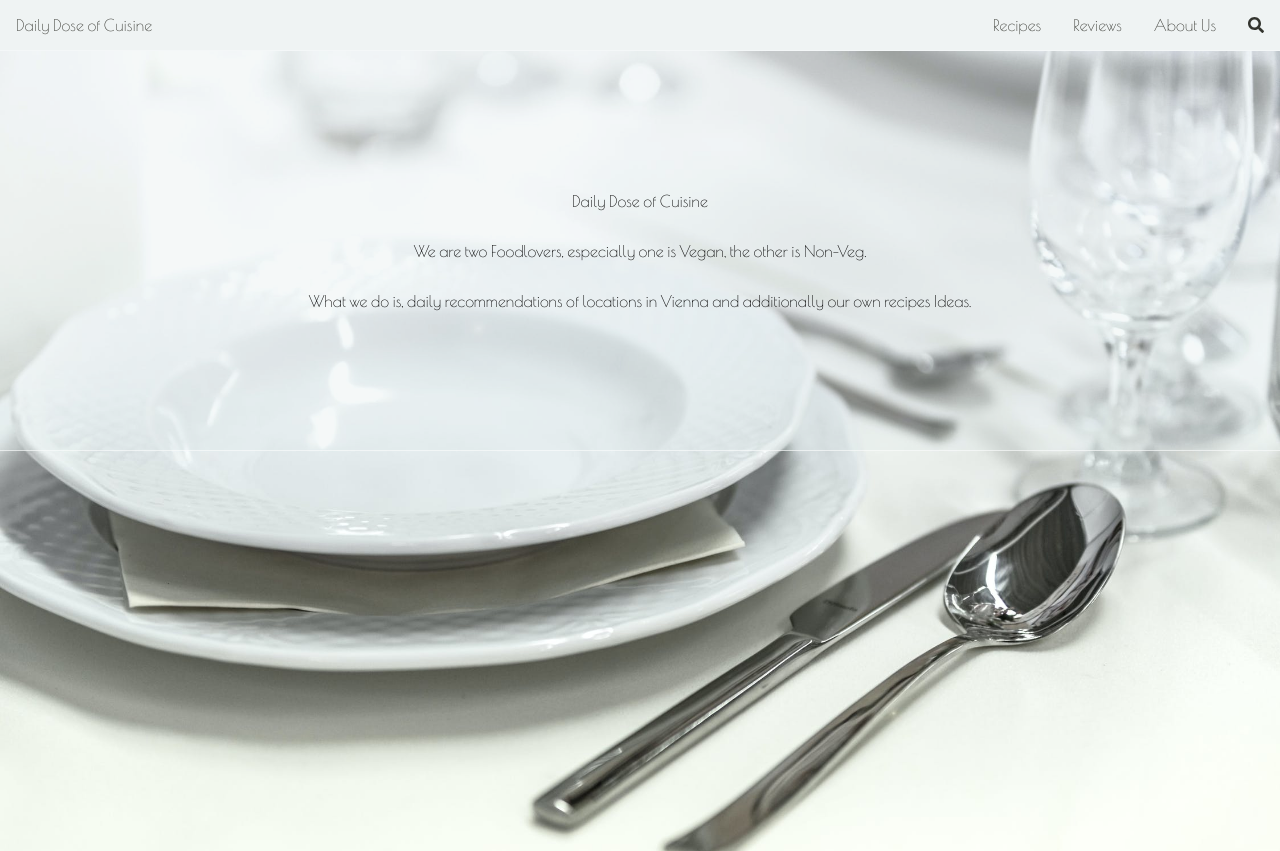
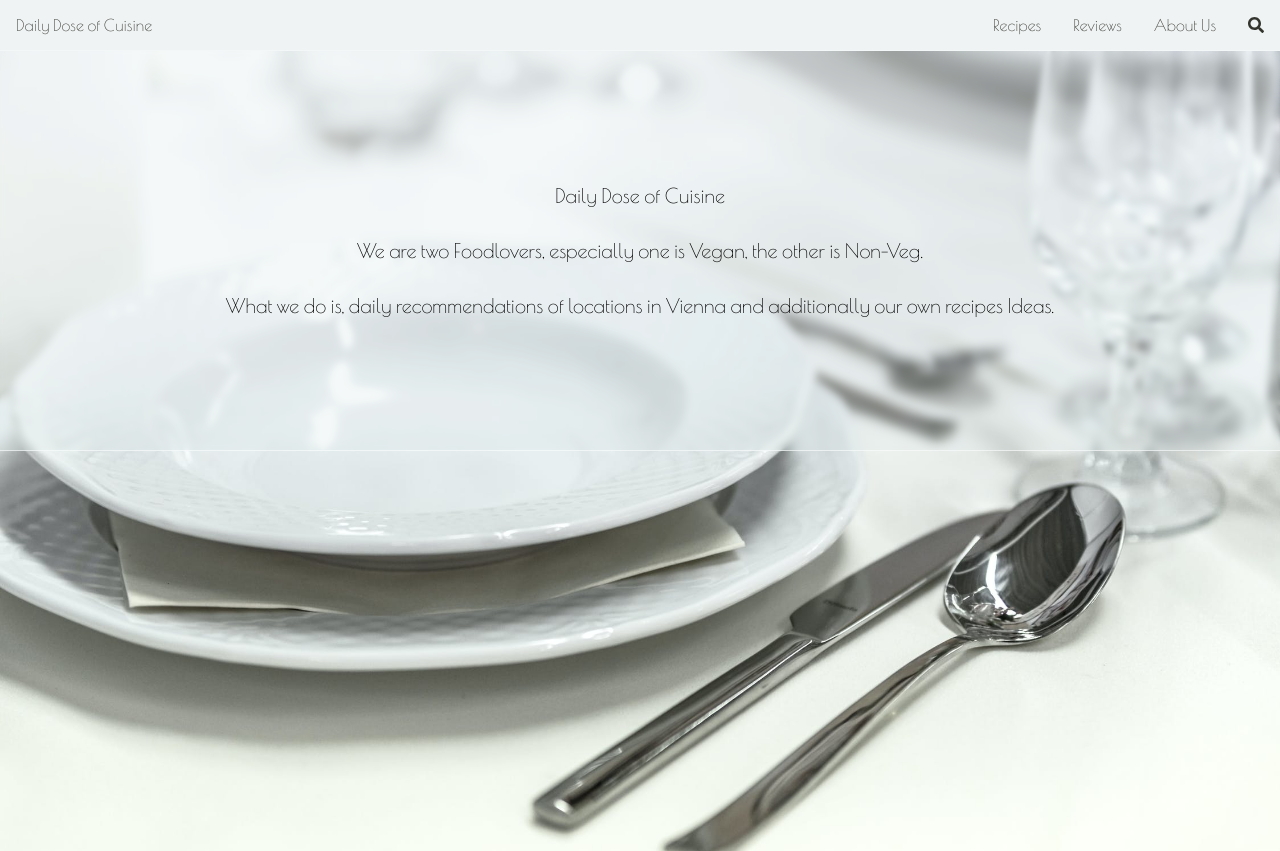
Before and after one commit to loveeyk/ddoc, an Angular app: page / in a window 1280 px wide. Built offline with nearby package versions, Linux system fonts and the light colour scheme.

Commit message:
font size larger

```diff
--- a/src/app/hero/hero.component.scss
+++ b/src/app/hero/hero.component.scss
@@ -14,8 +14,10 @@
         align-items: center;
         background: rgb(223 231 231 / 30%);
         border-bottom: 1px solid #ffffff8f;
+        backdrop-filter: blur(3px);
         span {
             padding: 1rem;
+            font-size: 20px;
         }
     }
 }
```
